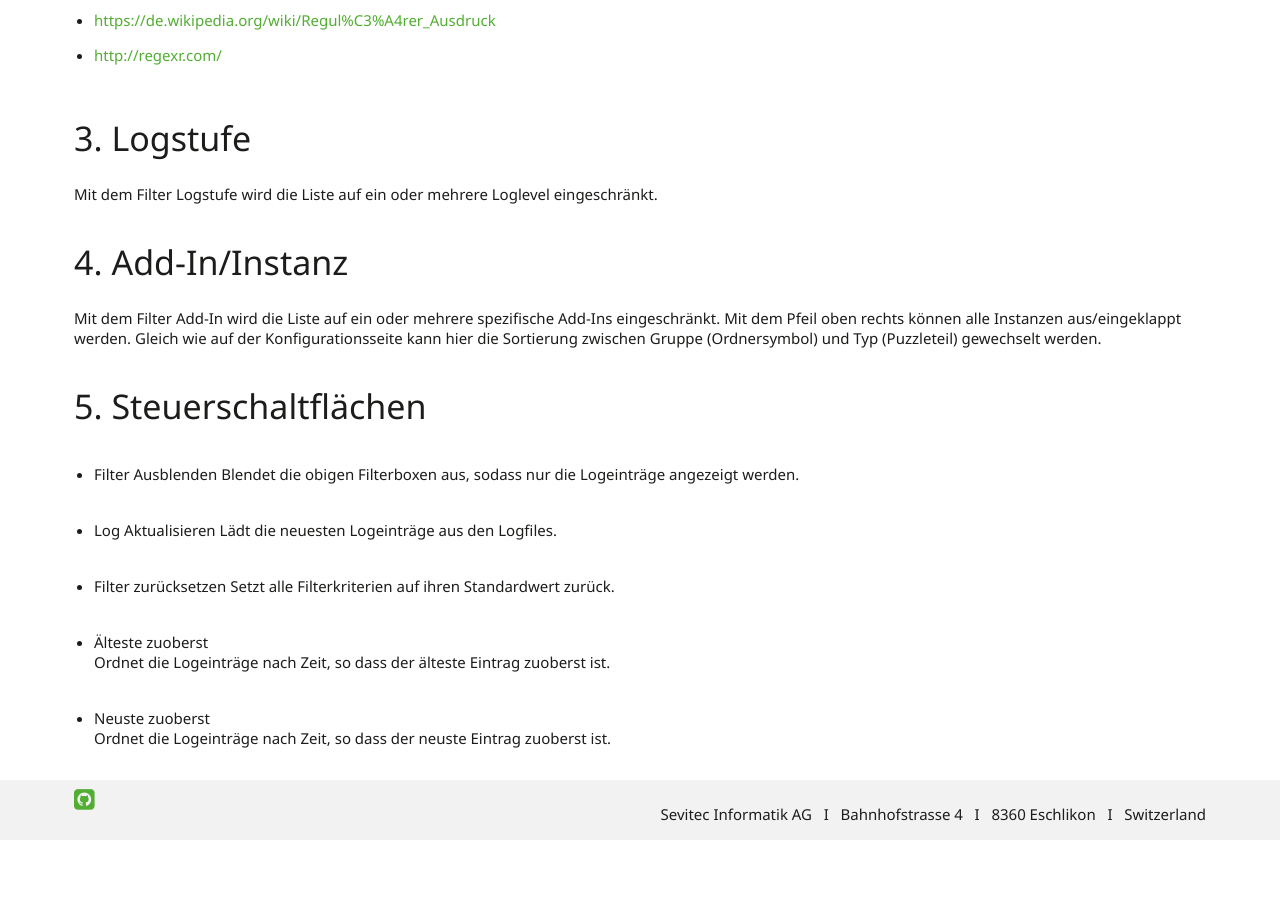
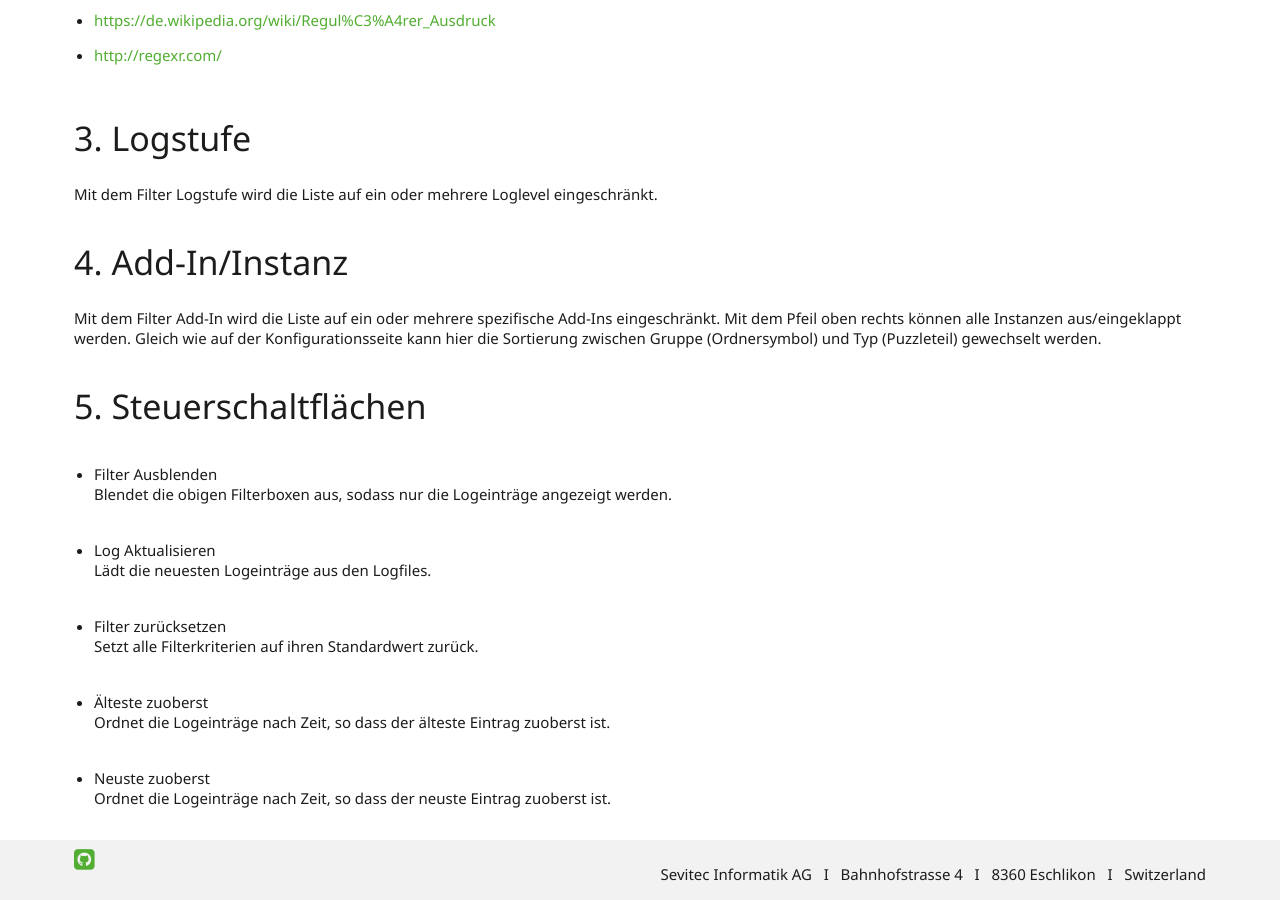
Before and after one commit to primesoft-group/oneconnexx-docs, a Jekyll site: the page built from _pages/webclient/de/log.md, in a window 1280 px wide and 900 px high, scrolled down 2899 px. Built offline with Jekyll 4.4.1, drawn with Linux system fonts in a browser that asks for light colours; nearby versions of some CDN libraries; some web fonts are replaced; before the commit the page ends 3739 px from its top, so only the background shows below that.

Commit message:
added additional line breaks

```diff
--- a/_pages/webclient/de/log.md
+++ b/_pages/webclient/de/log.md
@@ -57,13 +57,13 @@ Mit dem Filter Logstufe wird die Liste auf ein oder mehrere Loglevel eingeschrä
 Mit dem Filter Add-In wird die Liste auf ein oder mehrere spezifische Add-Ins eingeschränkt. Mit dem Pfeil oben rechts können alle Instanzen aus/eingeklappt werden. Gleich wie auf der Konfigurationsseite kann hier die Sortierung zwischen Gruppe (Ordnersymbol) und Typ (Puzzleteil) gewechselt werden.
 
 ### 5. Steuerschaltflächen
-  * Filter Ausblenden
+  * Filter Ausblenden <br />
     Blendet die obigen Filterboxen aus, sodass nur die Logeinträge angezeigt werden.
 
-  * Log Aktualisieren
+  * Log Aktualisieren <br />
     Lädt die neuesten Logeinträge aus den Logfiles.
 
-  * Filter zurücksetzen
+  * Filter zurücksetzen <br />
     Setzt alle Filterkriterien auf ihren Standardwert zurück.
 
   * Älteste zuoberst <br />
```
